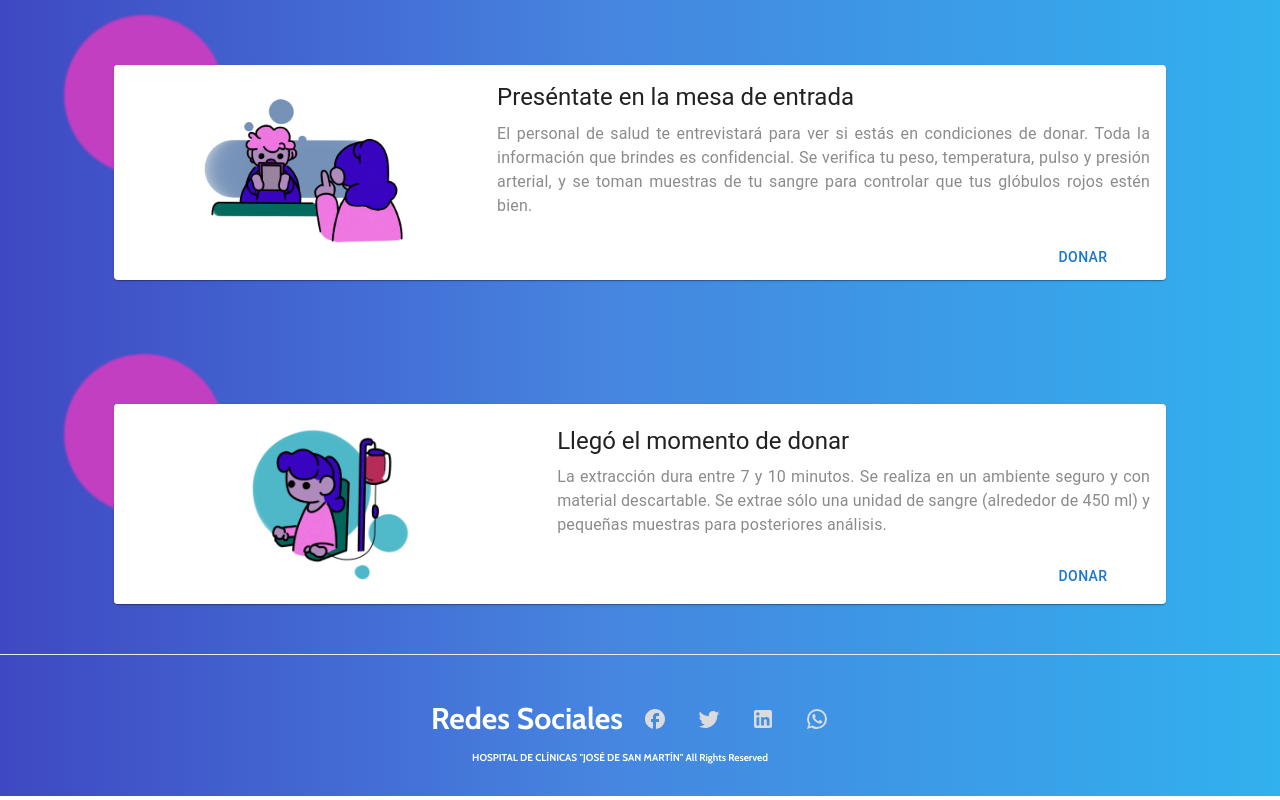
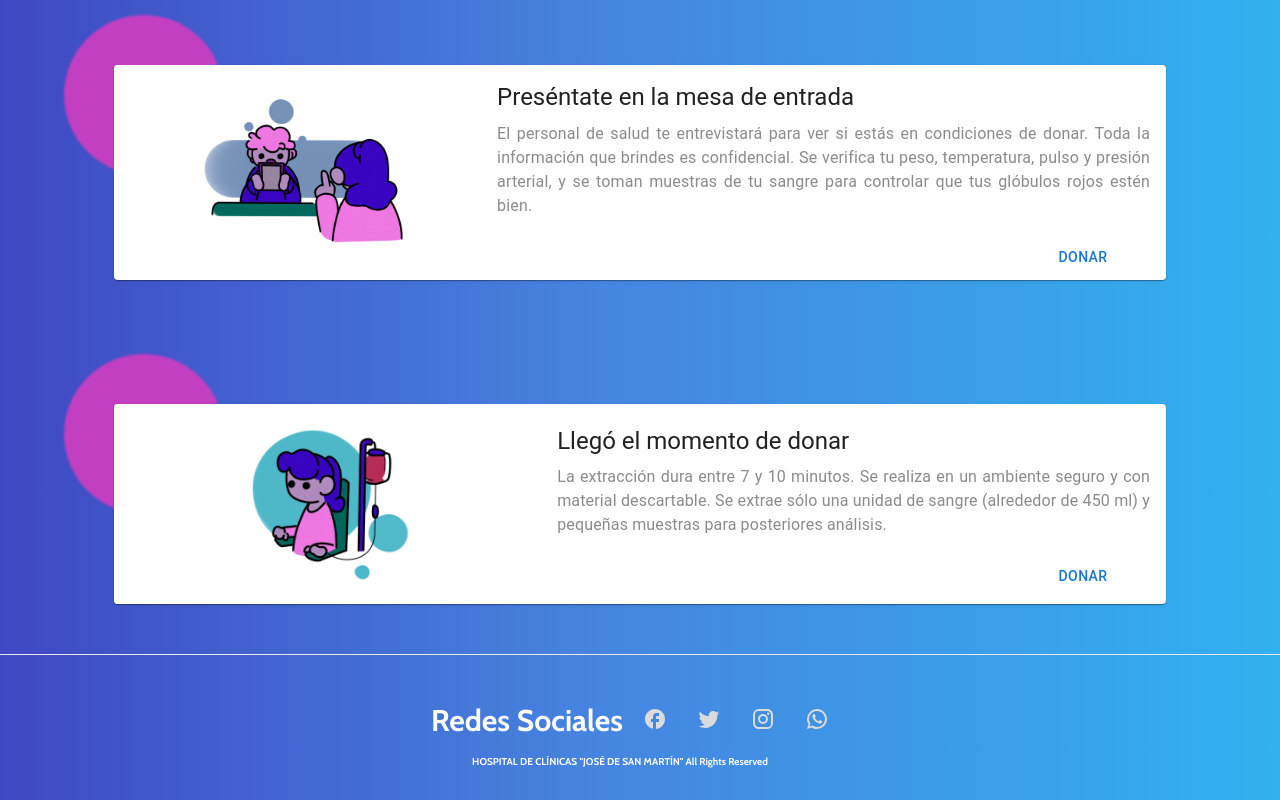
Before and after one commit to SarubbiGino/CLINICAS-TRES-COLEGIO, a Next.js app: page / in a window 1280 px wide. Shown: the part 2048-2848 px from the top of the page. Built offline with nearby package versions, Linux system fonts and the light colour scheme; no server answers.

Commit message:
nuevo home

```diff
--- a/src/components/Footer.tsx
+++ b/src/components/Footer.tsx
@@ -18,19 +18,20 @@ import LinkedInIcon from '@mui/icons-material/LinkedIn';
 export default function Footer() {
   return (
     <Box className={estilos.footer}>
-    <Container maxWidth = "lg">
-        <Grid container spacing = {5} className={estilos.contenedorFooter} direction="column" alignItems="center" justifyContent="center">
-            <Grid item xs ={12} sm={4} className={estilos.contenedoRedesSociales} >
+      <Container maxWidth="lg">
+        <Grid container spacing={5} className={estilos.contenedorFooter} direction="column" alignItems="center" justifyContent="center">
+          <Grid item xs={12} sm={4} className={estilos.contenedoRedesSociales} >
 
             <Box className={estilos.redes}>Redes Sociales</Box>
             <Box className={estilos.contenedorLogos} >
-                   <FacebookIcon className={estilos.logos}/>
-                   <TwitterIcon className={estilos.logos}/>
-                   <LinkedInIcon className={estilos.logos}/>
-                   <WhatsappIcon className={estilos.logos}/>
+
+              <a href="https://m.facebook.com/profile.php?id=110189185672713"><FacebookIcon className={estilos.logos} /></a>
+              <a href="https://twitter.com/Prensaclinicas?ref_src=twsrc%5Egoogle%7Ctwcamp%5Eserp%7Ctwgr%5Eauthor"><TwitterIcon className={estilos.logos} /></a>
+              <a href="https://www.instagram.com/hospitaldeclinicasok/?hl=es">  <InstagramIcon className={estilos.logos} /> </a>
+              <WhatsappIcon className={estilos.logos} />
             </Box>
           </Grid>
-            <Box className={estilos.clinicas}   alignItems="center" justifyContent="center" textAlign="center">HOSPITAL DE CLÍNICAS "JOSÉ DE SAN MARTÍN" All Rights Reserved</Box>
+          <Box className={estilos.clinicas} alignItems="center" justifyContent="center" textAlign="center">HOSPITAL DE CLÍNICAS "JOSÉ DE SAN MARTÍN" All Rights Reserved</Box>
         </Grid>
       </Container>
     </Box>
```
Lines whose indentation alone changed are shown as unchanged.
